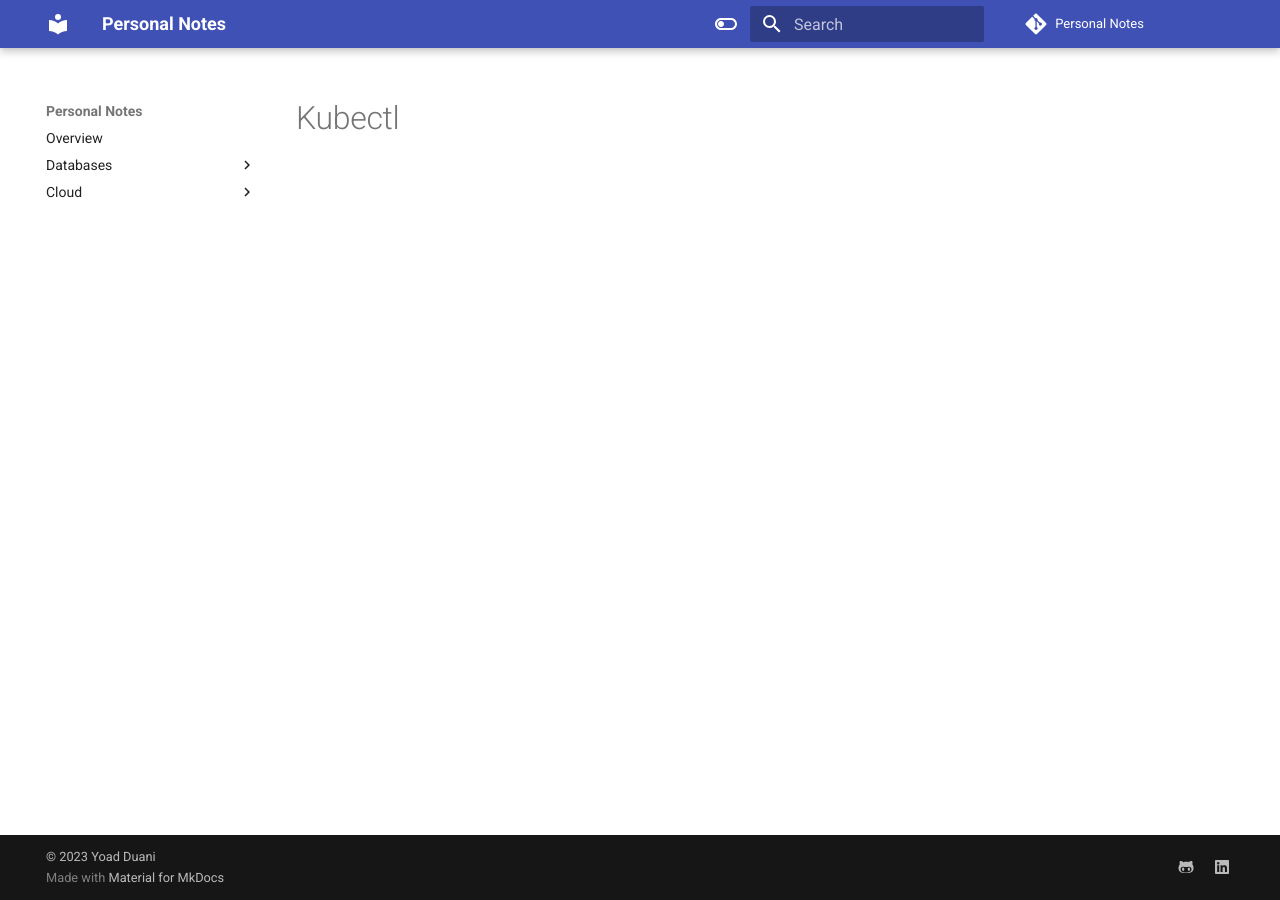
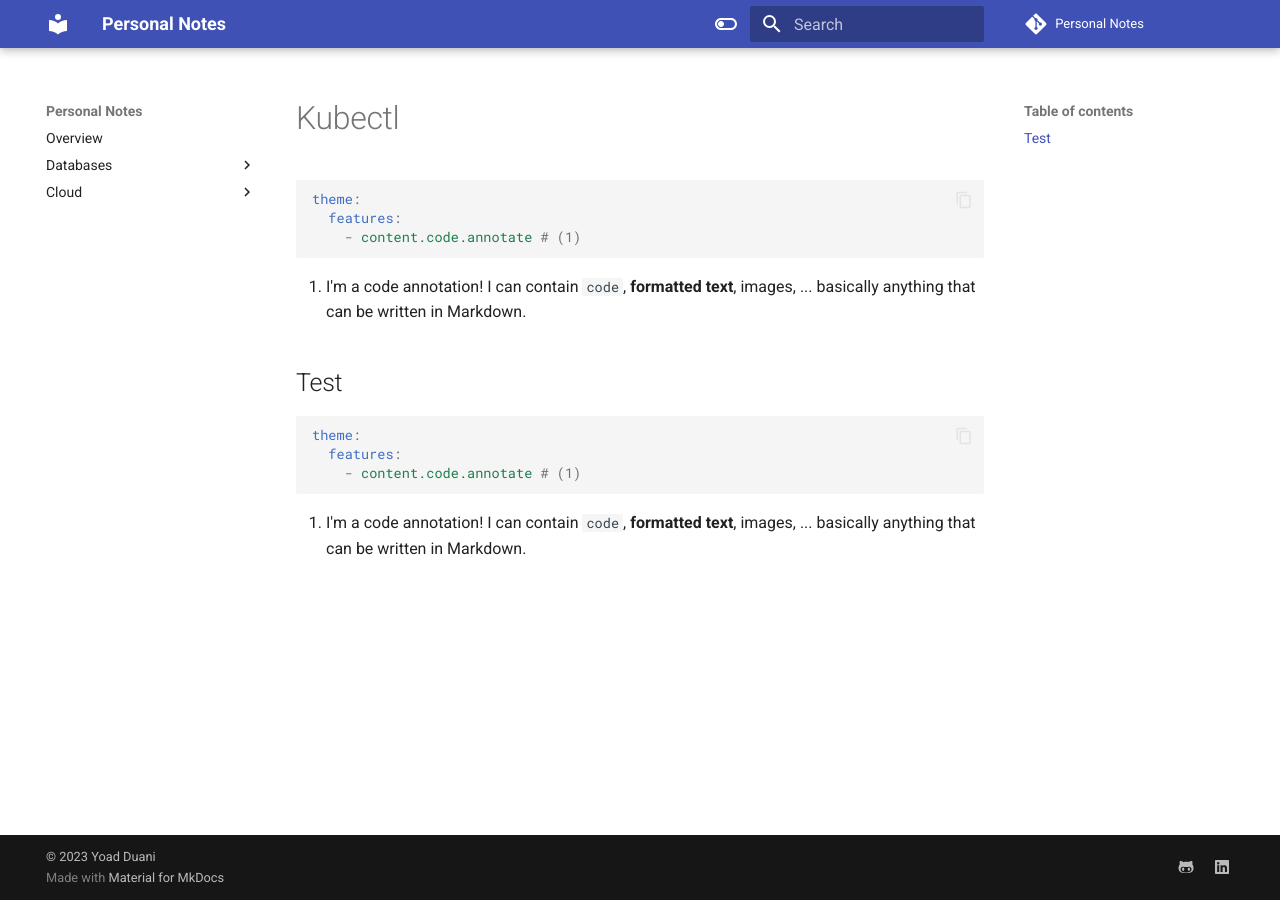
Before and after one commit to Yoad-Duani/personal_notes, an MkDocs documentation site: the page built from docs/kubernetes/kubectl.md, in a window 1280 px wide. Built offline with MkDocs 1.6.1 and Material for MkDocs 9.7.7, drawn with Linux system fonts in a browser that asks for light colours; comment, search, counter and statistics services are not loaded.

Commit message:
Update docs

````diff
--- a/docs/kubernetes/kubectl.md
+++ b/docs/kubernetes/kubectl.md
@@ -1 +1,21 @@
 # Kubectl
+
+```yaml
+theme:
+  features:
+    - content.code.annotate # (1)
+```
+
+1. I'm a code annotation! I can contain `code`, __formatted
+    text__, images, ... basically anything that can be written in Markdown.
+
+## Test
+
+```yaml
+theme:
+  features:
+    - content.code.annotate # (1)
+```
+
+1.  I'm a code annotation! I can contain `code`, __formatted
+    text__, images, ... basically anything that can be written in Markdown.
--- a/mkdocs.yml
+++ b/mkdocs.yml
@@ -49,6 +49,8 @@ nav:
 markdown_extensions:
   - pymdownx.highlight:
       anchor_linenums: true
+      line_spans: __span
+      pygments_lang_class: true
   - pymdownx.inlinehilite
   - pymdownx.snippets
   - admonition
````
